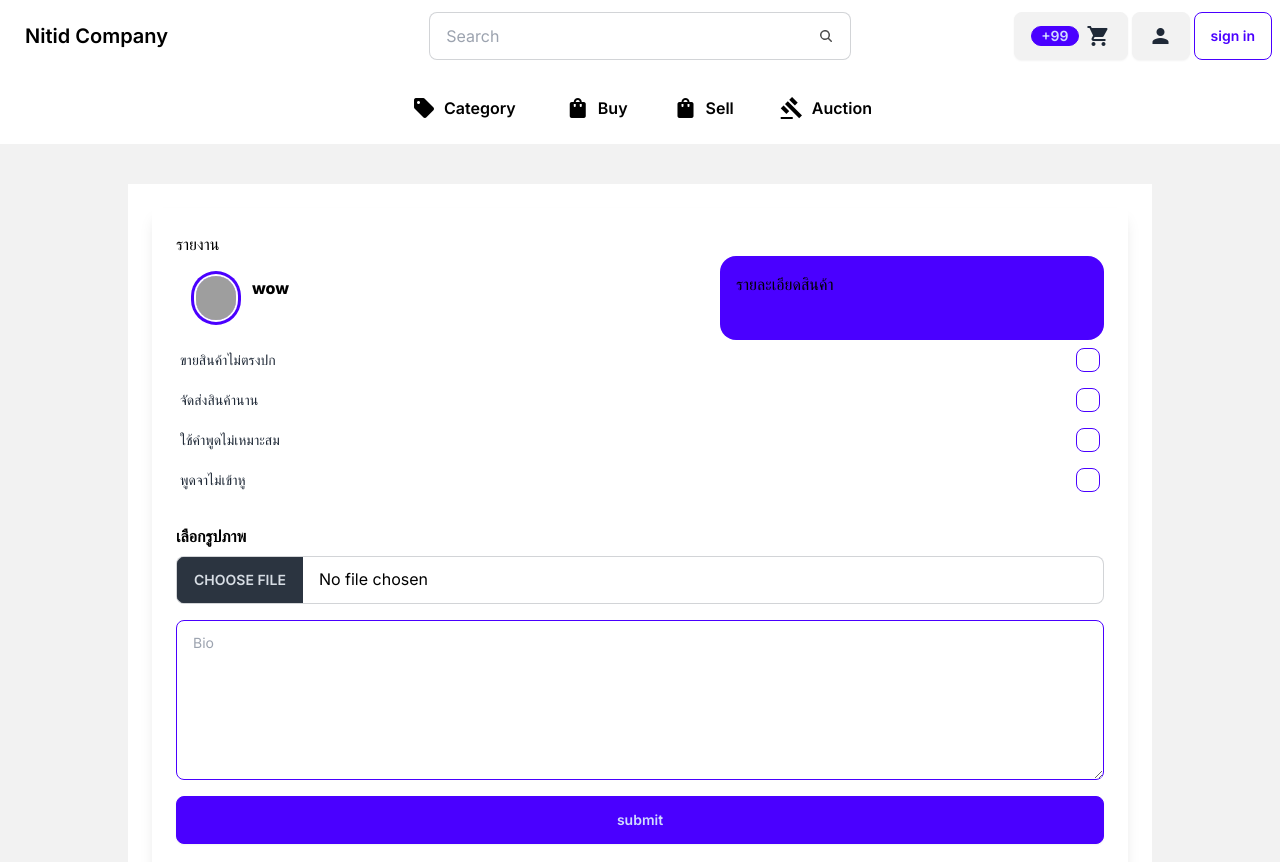
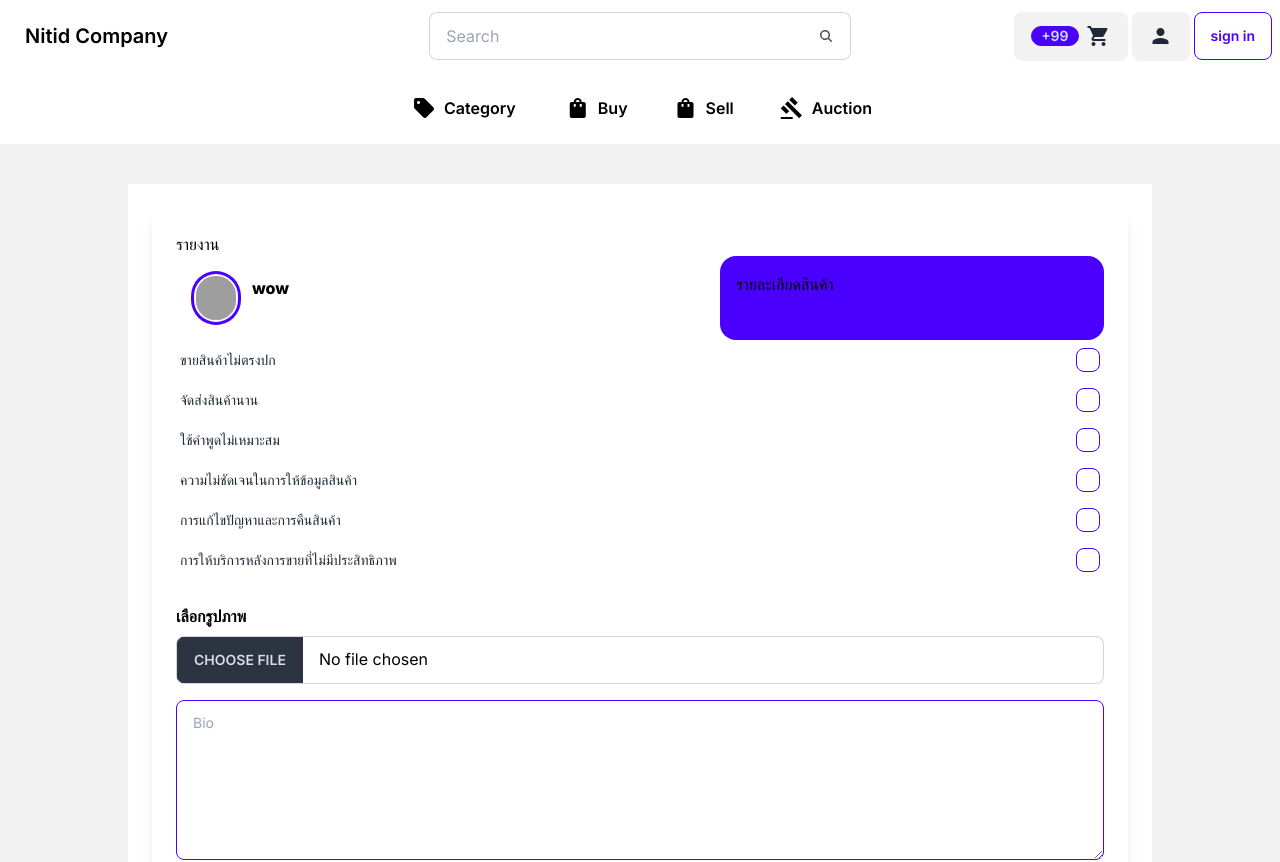
Before and after one commit to FrozeNxSouL/SE-Project, a Next.js app: page /report in a window 1280 px wide. Shown: the top 862 px of the page. Built offline with nearby package versions, Linux system fonts and the light colour scheme; grey boxes are pictures that could not be loaded.

Commit message:
added more report options

```diff
--- a/src/app/report/page.tsx
+++ b/src/app/report/page.tsx
@@ -58,9 +58,18 @@ export default function report() {
                         <span className="label-text">ใช้คำพูดไม่เหมาะสม</span>
                         <input type="checkbox" className="checkbox checkbox-primary" />
                     </label>
+                    <label className="label cursor-pointer">
+                        <span className="label-text">ความไม่ชัดเจนในการให้ข้อมูลสินค้า</span>
+                        <input type="checkbox" className="checkbox checkbox-primary" />
+                    </label>
 
                     <label className="label cursor-pointer">
-                        <span className="label-text">พูดจาไม่เข้าหู</span>
+                        <span className="label-text">การแก้ไขปัญหาและการคืนสินค้า</span>
+                        <input type="checkbox" className="checkbox checkbox-primary" />
+                    </label>
+
+                    <label className="label cursor-pointer">
+                        <span className="label-text">การให้บริการหลังการขายที่ไม่มีประสิทธิภาพ</span>
                         <input type="checkbox" className="checkbox checkbox-primary" />
                     </label>
 
```
